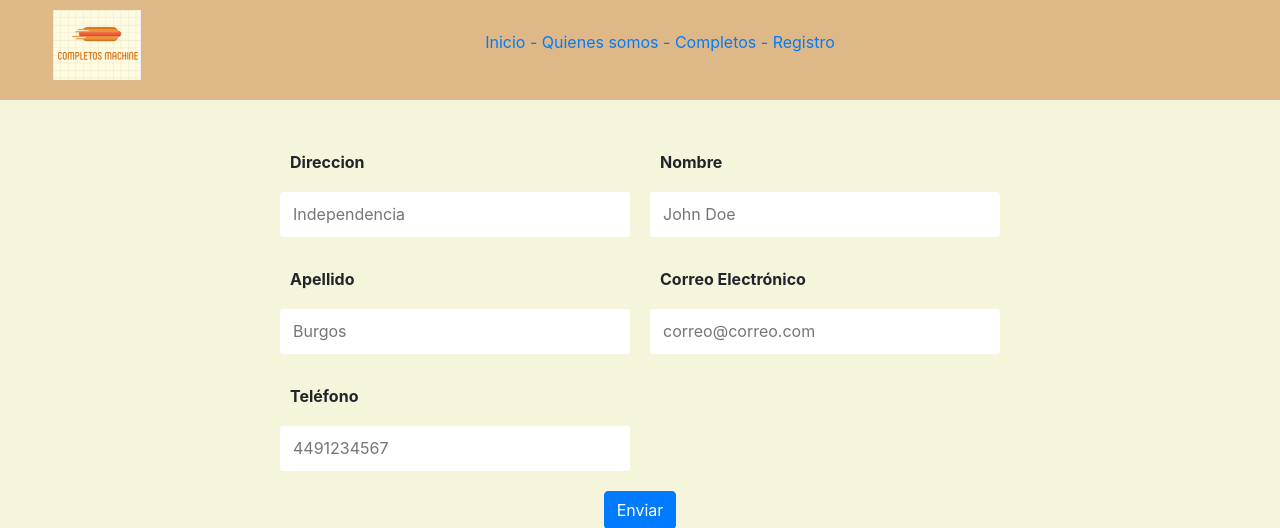
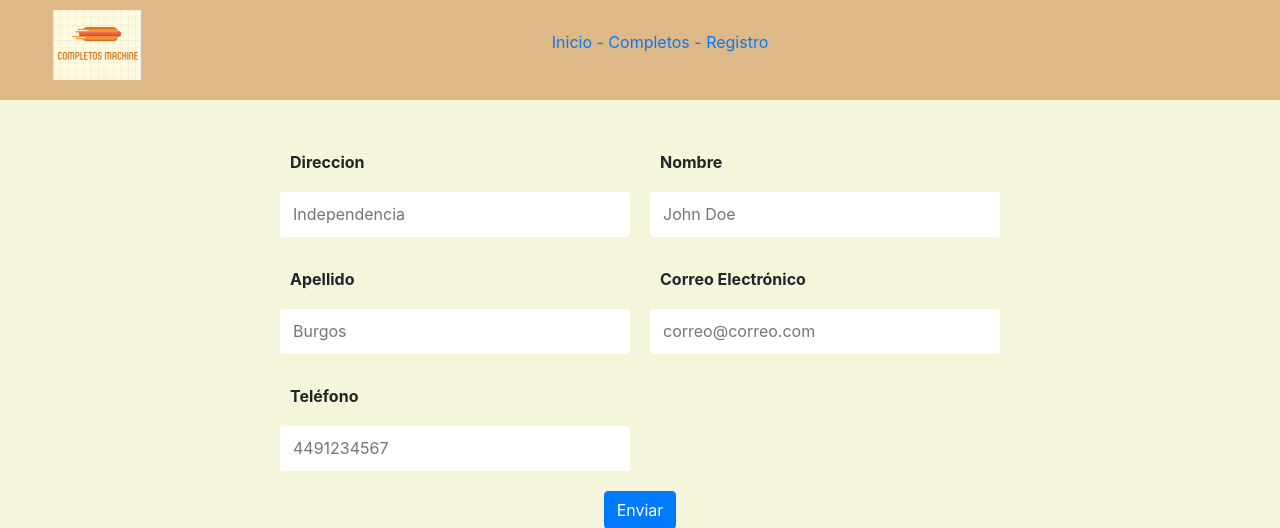
Before and after one commit to Bastian775/Completos_Machine, a Django app: page /Registro.html/ in a window 1280 px wide. Shown: the top 528 px of the page. Run offline with Django 3.2, Linux system fonts and the light colour scheme; some libraries are stand-ins or nearby versions.

Commit message:
otro arreglo

```diff
--- a/main/templates/main/plantilla.html
+++ b/main/templates/main/plantilla.html
@@ -33,7 +33,7 @@
                     <ul>
                         <li>
                             <a href="index.html">Inicio -</a>
-                            <a href="">Quienes somos -</a>
+                            <a href=""></a>
                             <a href="Completos.html">Completos -</a>
                             <a href="Registro.html">Registro</a>
                         </li>
```
